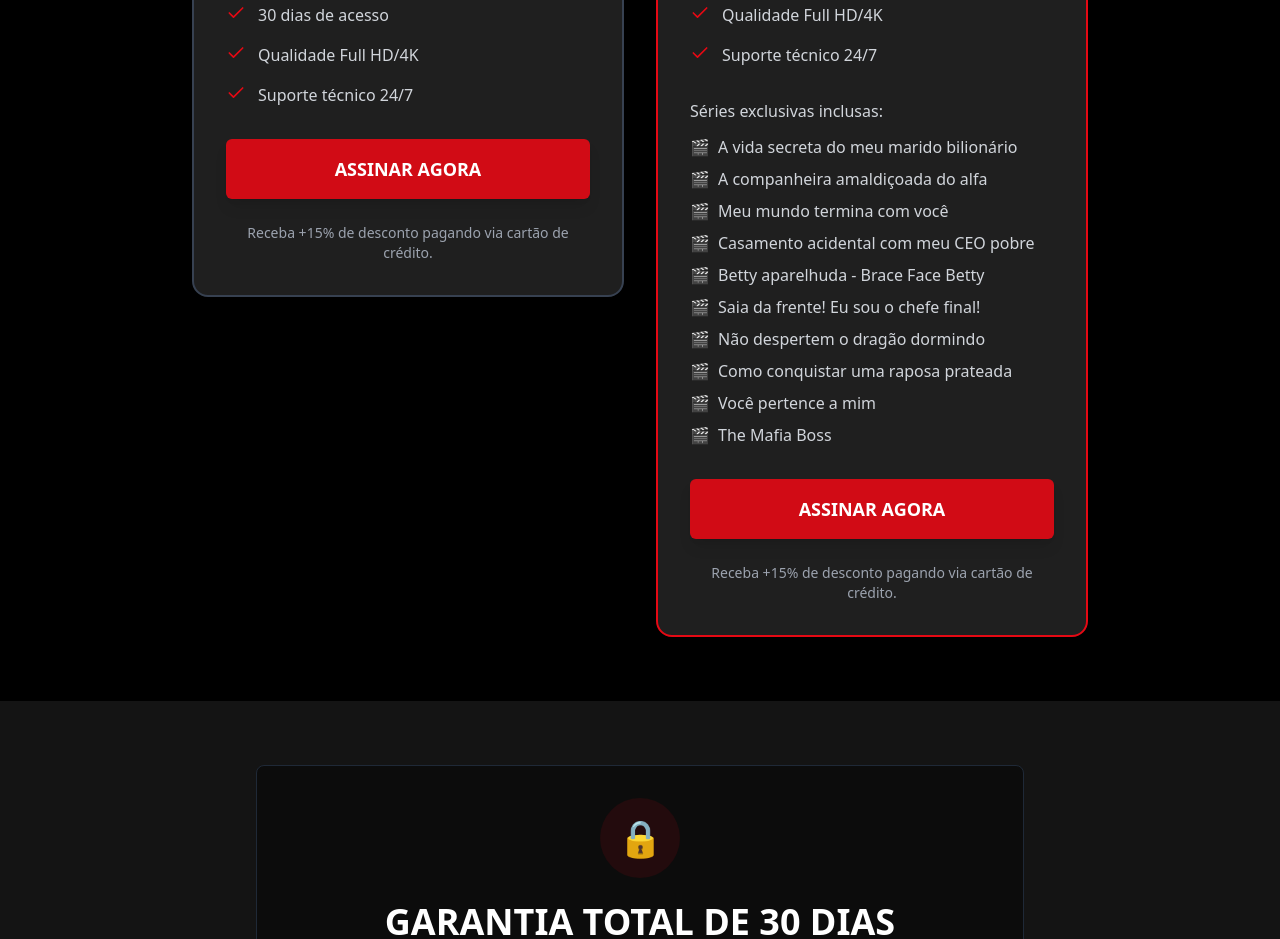
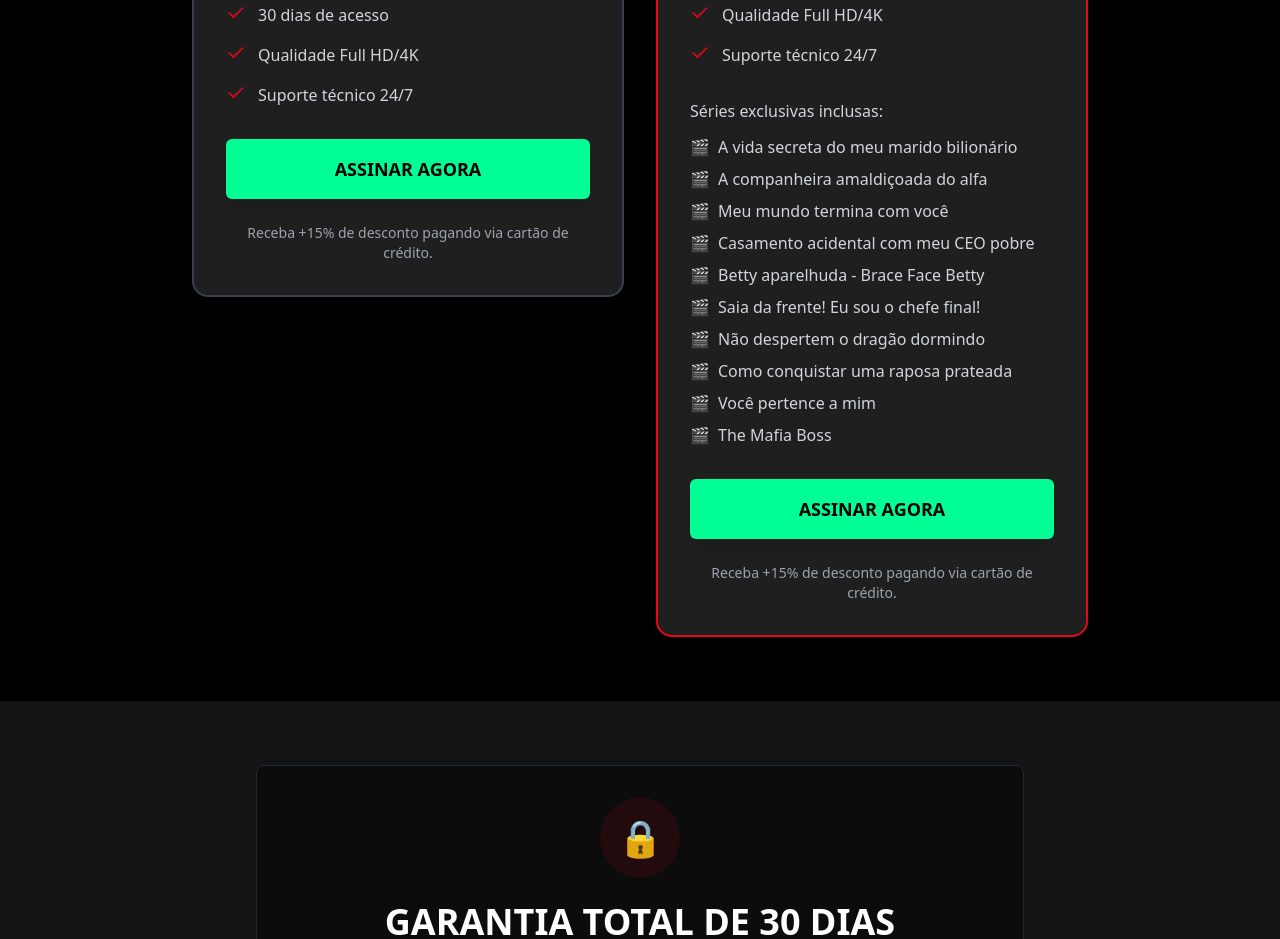
Before and after one commit to nicolasferoli/doramaflix, a React (Vite) app: page / in a window 1280 px wide. Shown: the part 4720-5659 px from the top of the page. Built offline with nearby package versions, Linux system fonts and the light colour scheme.

Commit message:
fix: corrige cores dos botões nos planos adicionando variant custom

```diff
--- a/src/components/Button.tsx
+++ b/src/components/Button.tsx
@@ -4,16 +4,24 @@ interface ButtonProps {
   href: string;
   children: React.ReactNode;
   className?: string;
+  variant?: 'default' | 'custom';
 }
 
-export const Button: React.FC<ButtonProps> = ({ href, children, className = '' }) => {
+export const Button: React.FC<ButtonProps> = ({
+  href,
+  children,
+  className = '',
+  variant = 'default'
+}) => {
+  const baseStyles = "inline-block font-bold py-3 px-6 rounded-md transition-all duration-300 transform hover:scale-105 shadow-lg text-center";
+  const defaultStyles = "bg-[#E50914]/90 hover:bg-[#E50914] text-white hover:shadow-[#E50914]/20";
+
   return (
     <a
       href={href}
       className={`
-        inline-block bg-[#E50914]/90 hover:bg-[#E50914] text-white font-bold py-3 px-6
-        rounded-md transition-all duration-300 transform hover:scale-105
-        shadow-lg hover:shadow-[#E50914]/20 text-center
+        ${baseStyles}
+        ${variant === 'default' ? defaultStyles : ''}
         ${className}
       `}
     >
--- a/src/components/PricingPlans.tsx
+++ b/src/components/PricingPlans.tsx
@@ -76,6 +76,7 @@ const Plan: React.FC<PlanProps> = ({
 
       <Button
         href={buttonLink}
+        variant="custom"
         className="w-full text-lg font-bold py-4 bg-[#00FF94] hover:bg-[#00FF94]/90 text-black"
       >
         ASSINAR AGORA
```
